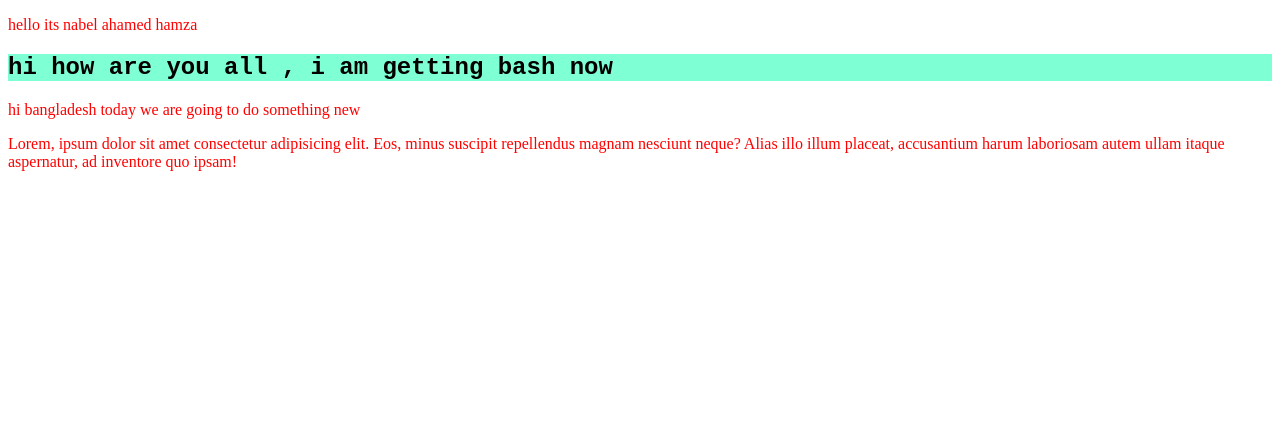
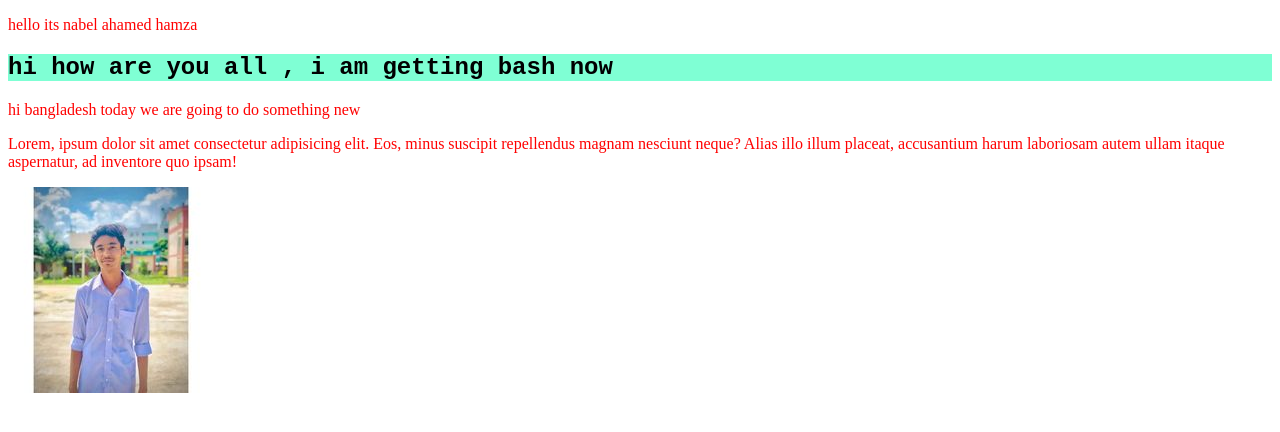
Before and after one commit to Nabel4/my-first-repo, a plain HTML site: page index.html in a window 1280 px wide. Drawn offline with Linux system fonts and the light colour scheme.

Commit message:
pic added

```diff
--- a/index.html
+++ b/index.html
@@ -13,5 +13,6 @@
     <h2> hi how are you all , i am getting bash now </h2>
     <p> hi bangladesh today we are going to do something new</p>
     <p>Lorem, ipsum dolor sit amet consectetur adipisicing elit. Eos, minus suscipit repellendus magnam nesciunt neque? Alias illo illum placeat, accusantium harum laboriosam autem ullam itaque aspernatur, ad inventore quo ipsam!</p>
+    <img src="nabel.jpg" alt="">
 </body>
 </html>
```
Also changed, not shown: nabel.jpg (added).
